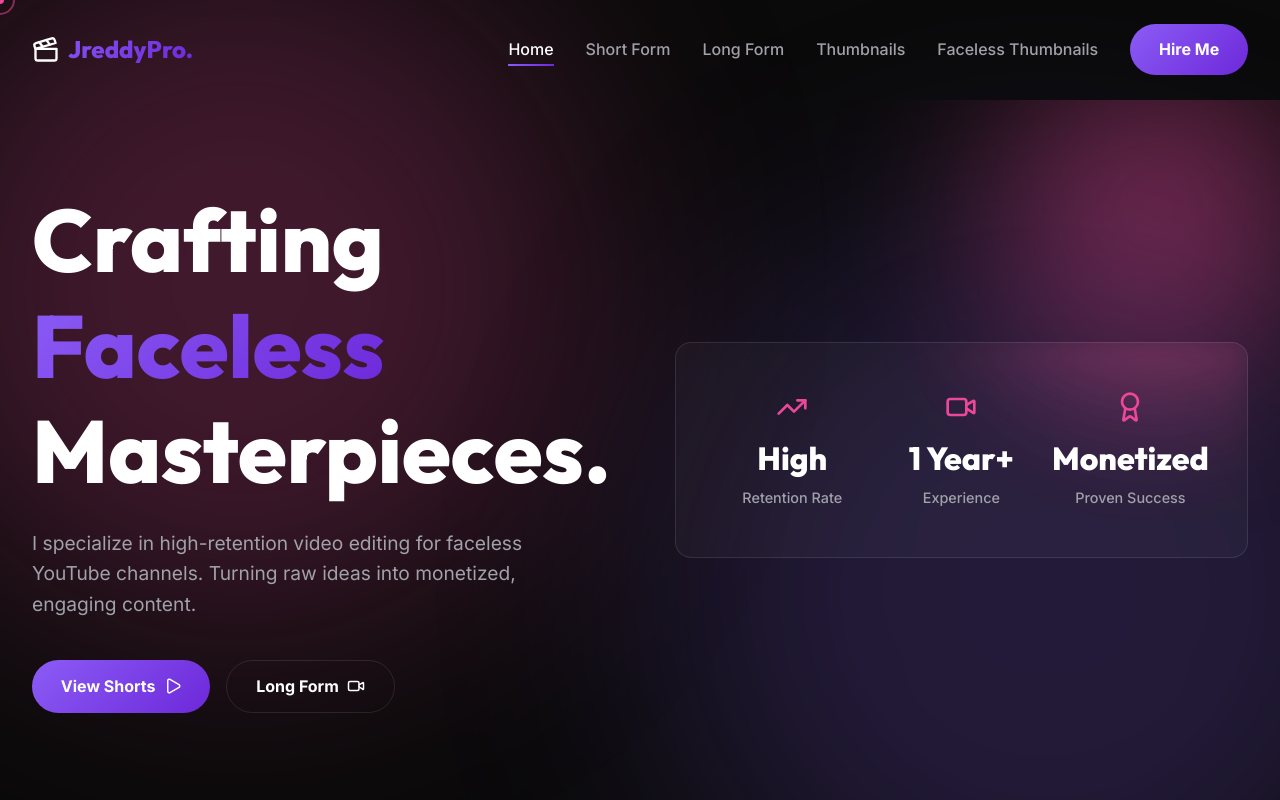
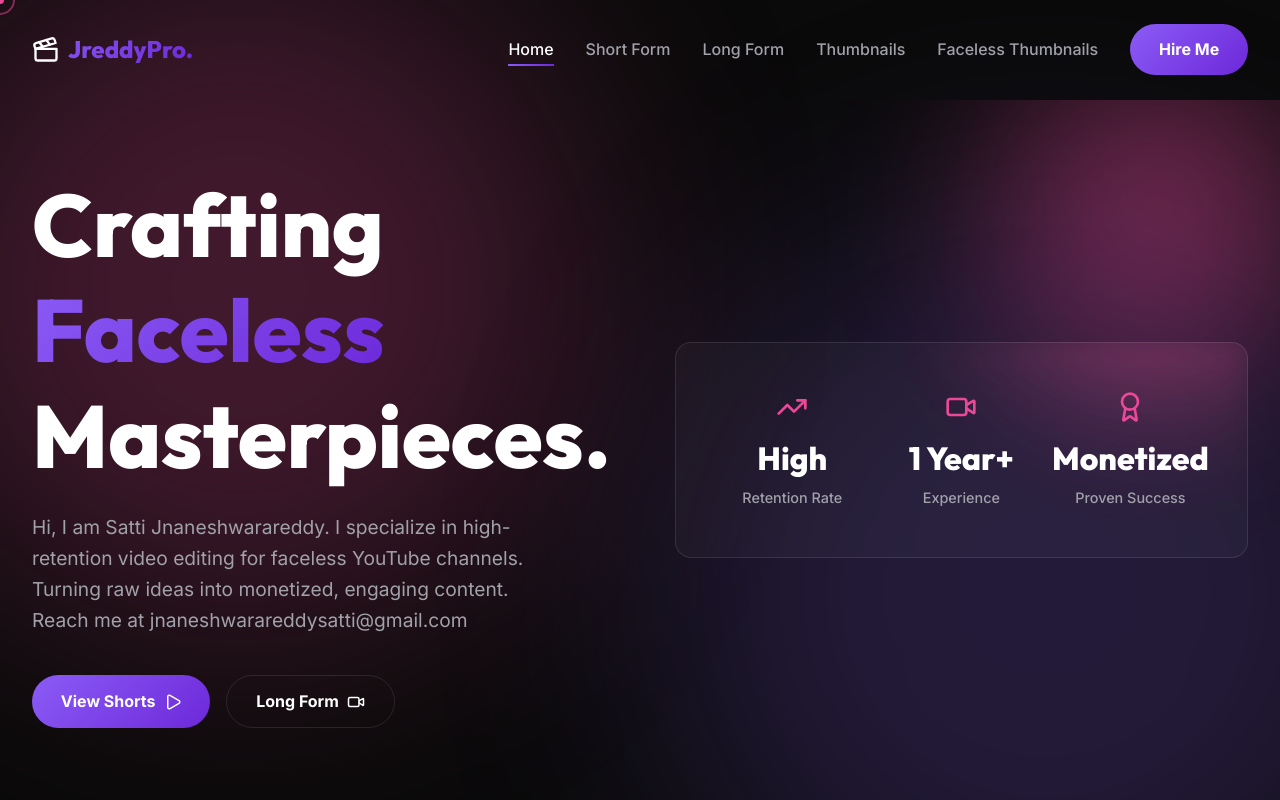
Before and after one commit to jnaneshwarareddy-satti/video-editing-portfolio, a React (Vite) app: page / in a window 1280 px wide. Shown: the top 800 px of the page. Built offline with nearby package versions, Linux system fonts and the light colour scheme; no server answers; the database is empty.

Commit message:
Update hero subtitle text with name and email

```diff
--- a/src/pages/Home.jsx
+++ b/src/pages/Home.jsx
@@ -46,8 +46,8 @@ const Home = () => {
               Masterpieces.
             </h1>
             <p className="hero-subtitle">
-              I specialize in high-retention video editing for faceless YouTube channels.
-              Turning raw ideas into monetized, engaging content.
+              Hi, I am Satti Jnaneshwarareddy. I specialize in high-retention video editing for faceless YouTube channels.
+              Turning raw ideas into monetized, engaging content. Reach me at jnaneshwarareddysatti@gmail.com
             </p>
             <div className="hero-actions">
               <Link to="/short-form" className="btn-primary">
```
